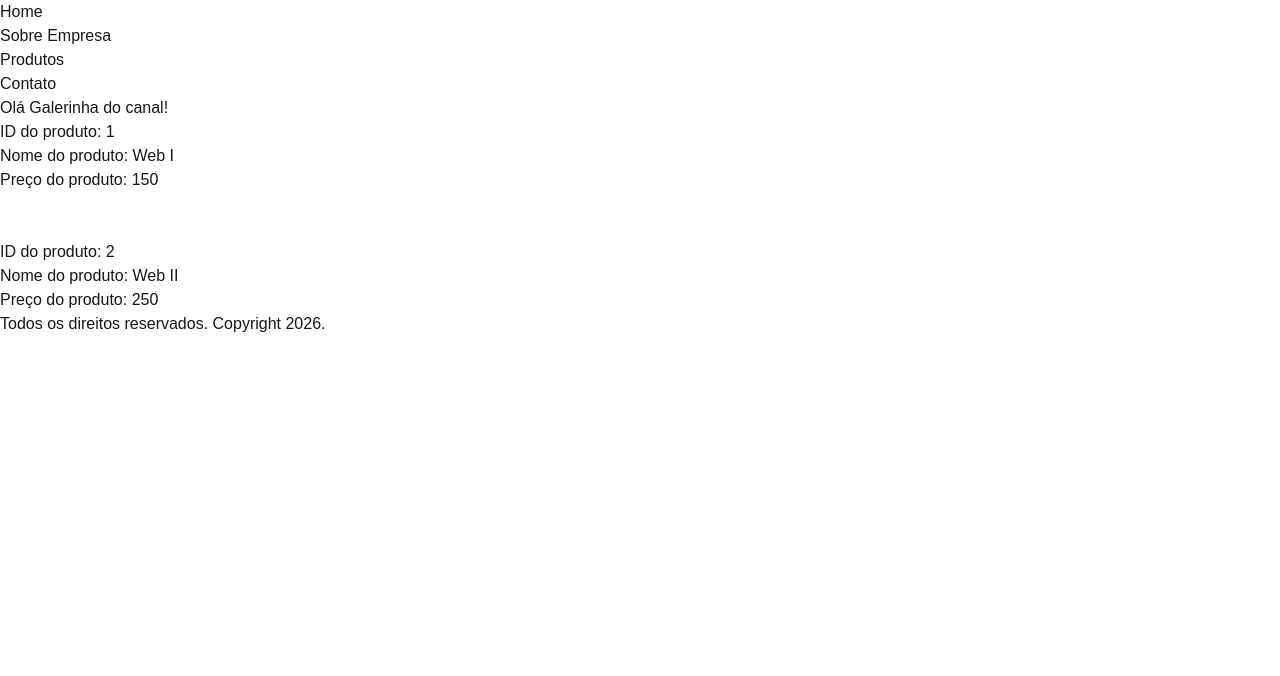
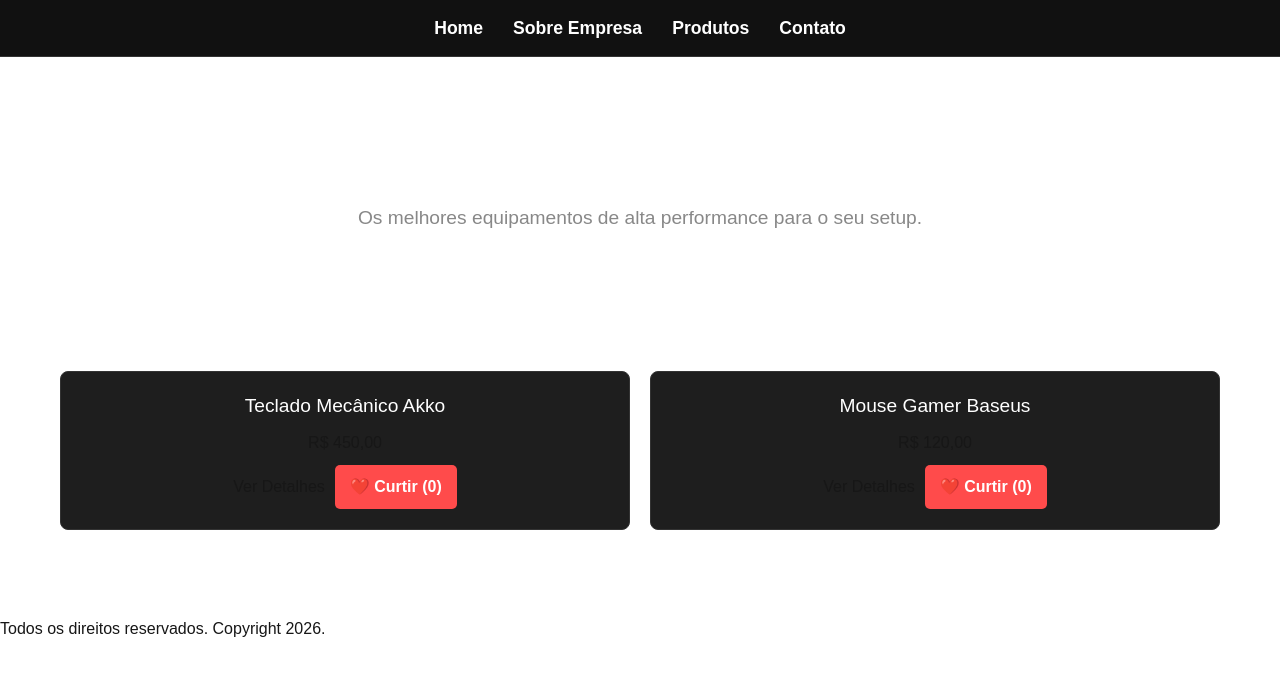
Before and after one commit to Callebe-Mendes/projectweb1site, a Next.js app in the folder teste/: page / in a window 1280 px wide. Shown: the top 676 px of the page. Built offline with nearby package versions, Linux system fonts and the light colour scheme.

Commit message:
Começando a estilização e criaçao de pastas para organizar

```diff
--- a/teste/src/components/CardProduto/CardProduto.module.css
+++ b/teste/src/components/CardProduto/CardProduto.module.css
@@ -1,41 +1,15 @@
-css
 .card {
-  border: 1px solid #eaeaea;
+  /* Adicionando um fundo cinza escuro e borda sutil para destacar do fundo preto */
+  background-color: #1e1e1e;
+  border: 1px solid #333;
   border-radius: 8px;
   padding: 20px;
   text-align: center;
-  background-color: #ffffff;
   transition: transform 0.2s, box-shadow 0.2s;
-}
-
-.card:hover {
-  transform: translateY(-5px);
-  box-shadow: 0 4px 10px rgba(0, 0, 0, 0.1);
 }
 
 .titulo {
   font-size: 1.2rem;
   margin-bottom: 10px;
-  color: #333;
+  color: #ffffff; /* Texto branco para dar contraste */
 }
-
-.preco {
-  color: #0070f3;
-  font-weight: bold;
-  font-size: 1.1rem;
-}
-
-.botao {
-  margin-top: 15px;
-  padding: 10px 20px;
-  background-color: #0070f3;
-  color: white;
-  border: none;
-  border-radius: 5px;
-  cursor: pointer;
-  font-weight: bold;
-}
-
-.botao:hover {
-  background-color: #005bb5;
-}
--- /dev/null
+++ b/teste/src/components/HomeContent/Home.module.css
@@ -0,0 +1,32 @@
+.container {
+  padding: 60px 20px;
+  max-width: 1200px;
+  margin: 0 auto;
+  text-align: center;
+}
+
+.heroTitle {
+  font-size: 3rem;
+  color: #ffffff;
+  margin-bottom: 15px;
+}
+
+.heroSubtitle {
+  font-size: 1.2rem;
+  color: #888;
+  margin-bottom: 60px;
+}
+
+.destaquesTitulo {
+  font-size: 2rem;
+  color: #ffffff;
+  margin-bottom: 30px;
+}
+
+/* Reaproveitando a lógica de Grid para os destaques */
+.grid {
+  display: grid;
+  grid-template-columns: repeat(auto-fit, minmax(250px, 1fr));
+  gap: 20px;
+  justify-content: center;
+}
--- /dev/null
+++ b/teste/src/components/HomeContent/index.js
@@ -0,0 +1,29 @@
+import styles from './Home.module.css';
+import CardProduto from '../CardProduto';
+
+export default function HomeContent() {
+  // Separamos apenas 2 produtos para a vitrine inicial
+  const destaques = [
+    { id: 1, nome: "Teclado Mecânico Akko", preco: "450,00" },
+    { id: 2, nome: "Mouse Gamer Baseus", preco: "120,00" }
+  ];
+
+  return (
+    <div className={styles.container}>
+      <h1 className={styles.heroTitle}>Bem-vindo à E-Horizon</h1>
+      <p className={styles.heroSubtitle}>Os melhores equipamentos de alta performance para o seu setup.</p>
+
+      <h2 className={styles.destaquesTitulo}>Produtos em Destaque</h2>
+      <div className={styles.grid}>
+        {destaques.map((item) => (
+          <CardProduto
+            key={item.id}
+            id={item.id}
+            nome={item.nome}
+            preco={item.preco}
+          />
+        ))}
+      </div>
+    </div>
+  );
+}
--- /dev/null
+++ b/teste/src/components/Menu/Menu.module.css
@@ -0,0 +1,26 @@
+.navbar {
+  background-color: #111;
+  padding: 15px 30px;
+  border-bottom: 1px solid #333;
+}
+
+.lista {
+  display: flex;
+  gap: 30px;
+  list-style: none; /* Tira as bolinhas da lista */
+  margin: 0;
+  padding: 0;
+  justify-content: center; /* Centraliza os links */
+}
+
+.link {
+  color: #ffffff;
+  text-decoration: none; /* Tira o sublinhado */
+  font-weight: bold;
+  font-size: 1.1rem;
+  transition: color 0.2s;
+}
+
+.link:hover {
+  color: #0070f3; /* Fica azul ao passar o mouse */
+}
--- a/teste/src/components/Menu/index.js
+++ b/teste/src/components/Menu/index.js
@@ -1,13 +1,14 @@
 import Link from "next/link";
+import styles from "./Menu.module.css"; // Importando o CSS
 
 function Menu() {
   return (
-    <nav>
-      <ul>
-        <li><Link href="/">Home</Link></li>
-        <li><Link href="/about">Sobre Empresa</Link></li>
-        <li><Link href="/produtos">Produtos</Link></li>
-        <li><Link href="/contact">Contato</Link></li>
+    <nav className={styles.navbar}>
+      <ul className={styles.lista}>
+        <li><Link href="/" className={styles.link}>Home</Link></li>
+        <li><Link href="/about" className={styles.link}>Sobre Empresa</Link></li>
+        <li><Link href="/produtos" className={styles.link}>Produtos</Link></li>
+        <li><Link href="/contact" className={styles.link}>Contato</Link></li>
       </ul>
     </nav>
   );
--- a/teste/src/components/ProdutosContent/ProdutosContent.module.css
+++ b/teste/src/components/ProdutosContent/ProdutosContent.module.css
@@ -1,4 +1,3 @@
-css
 .container {
   padding: 40px 20px;
   max-width: 1200px;
--- a/teste/src/pages/index.js
+++ b/teste/src/pages/index.js
@@ -1,45 +1,15 @@
 import Menu from "@/components/Menu";
 import Footer from "@/components/Footer";
-import { useEffect, useState } from "react";
+import HomeContent from "@/components/HomeContent";
 
-function Home() {
-  const [productId, setProductId ] = useState();
-  const [productName, setProductName] = useState();
-  const [productPrice, setProducPrice ] = useState();
-  const [dataProduct, setDataProduct ] = useState({
-    id:"",
-    name:"",
-    price:""
-  });
-
-  function searchProduct(){
-    console.log("Buscar Produto!")
-    setProductId(1);
-    setProductName("Web I");
-    setProducPrice(150);
-    setDataProduct({
-      id: 2,
-      name: "Web II",
-      price: 250,
-    })
-  }
-
-  useEffect( ()=>{
-    searchProduct();
-  }, [productId])
-
-  return(
-    <main>
-      <Menu/>
-      <h1>Olá Galerinha do canal!</h1>
-      <p>ID do produto: {productId}</p>
-      <p>Nome do produto: {productName}</p>
-      <p>Preço do produto: {productPrice}</p><br/><br/>
-      <p>ID do produto: {dataProduct.id}</p>
-      <p>Nome do produto: {dataProduct.name}</p>
-      <p>Preço do produto: {dataProduct.price}</p>
-      <Footer/>
-    </main>
-  )
+export default function Home() {
+  return (
+    <>
+      <Menu />
+      <main style={{ minHeight: '70vh' }}>
+        <HomeContent />
+      </main>
+      <Footer />
+    </>
+  );
 }
-export default Home;
--- a/teste/src/pages/produtos.js
+++ b/teste/src/pages/produtos.js
@@ -1,4 +1,3 @@
-javascript
 import Menu from "@/components/Menu";
 import Footer from "@/components/Footer";
 import ProdutosContent from "@/components/ProdutosContent"; // <- Importação descomentada
```
Also changed, not shown: teste/src/components/Footer/Footer.module.css (added, +7 -0 lines).
